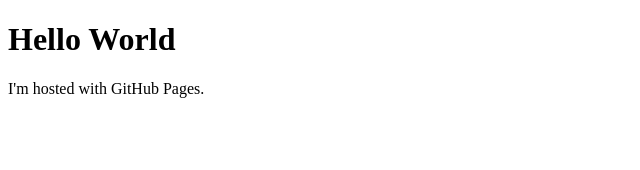
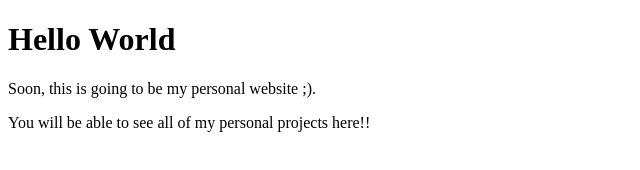
Before and after one commit to RonFrancesca/RonFrancesca.github.io, a plain HTML site: page index.html in a window 1280 px wide. Shown: the whole page, without its empty margins (0-640 px from the left). Drawn offline with Linux system fonts and the light colour scheme.

Commit message:
Update index.html

```diff
--- a/index.html
+++ b/index.html
@@ -2,6 +2,7 @@
 <html>
 <body>
 <h1>Hello World</h1>
-<p>I'm hosted with GitHub Pages.</p>
+<p>Soon, this is going to be my personal website ;).</p>
+<p>You will be able to see all of my personal projects here!!</p>
 </body>
 </html>
```
